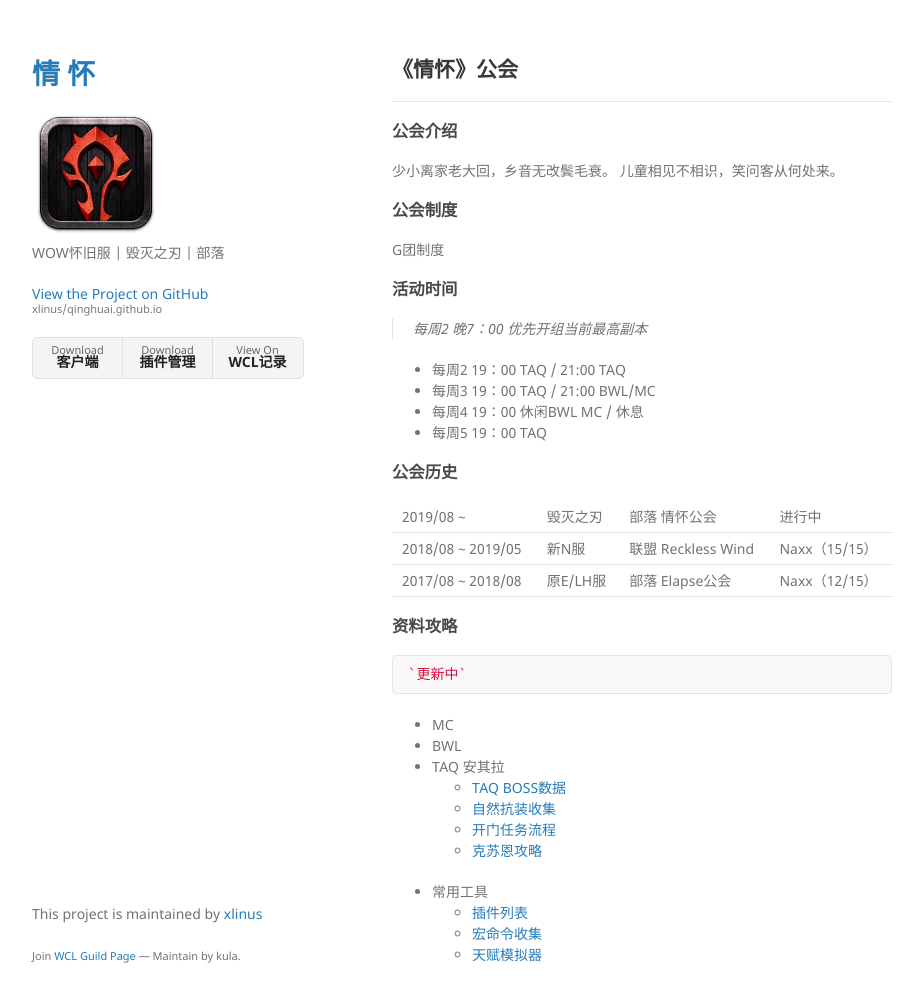
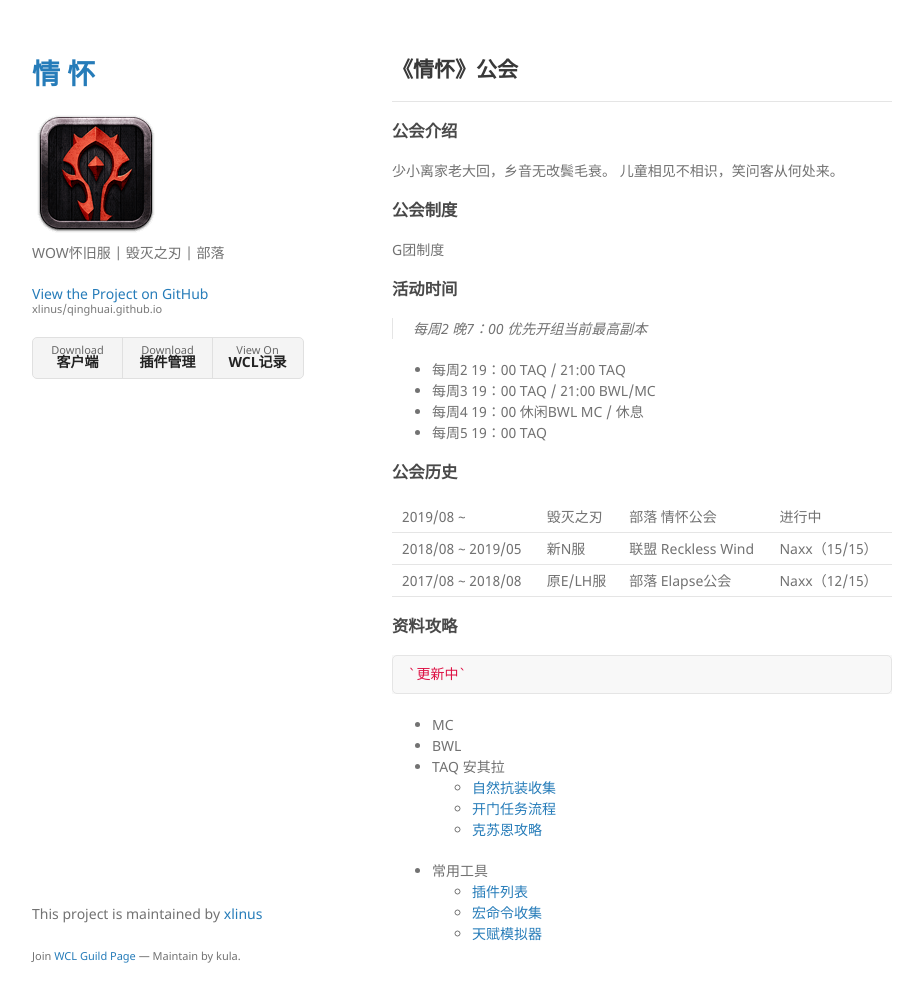
Before and after one commit to xlinus/qinghuai.github.io, a Jekyll site: the page built from index.md, in a window 1280 px wide and 1035 px high. Shown: the top 1002 px of the window, without its empty margins (178-1101 px from the left). Built offline with Jekyll 4.4.1, drawn with Linux system fonts in a browser that asks for light colours; our own code applies the rules of GitHub Pages for plain Markdown files.

Commit message:
Update index.md

```diff
--- a/index.md
+++ b/index.md
@@ -32,7 +32,6 @@ G团制度
 - MC
 - BWL
 - TAQ 安其拉
-  - [TAQ BOSS数据](./taq-boss-page.html)
   - [自然抗装收集](./taq-nr-page.html)
   - [开门任务流程](./taq-quest-page.html)
   - [克苏恩攻略](./taq-cthun-page.html)
```
